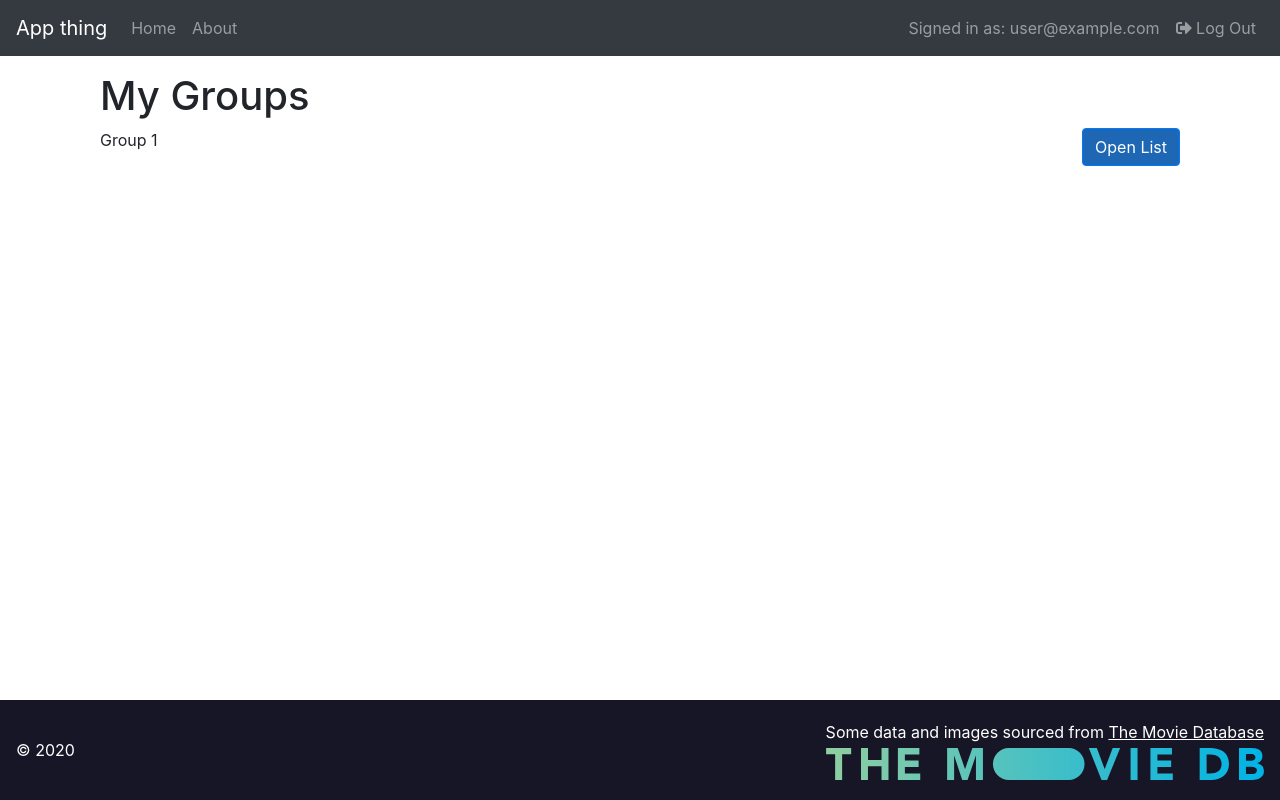
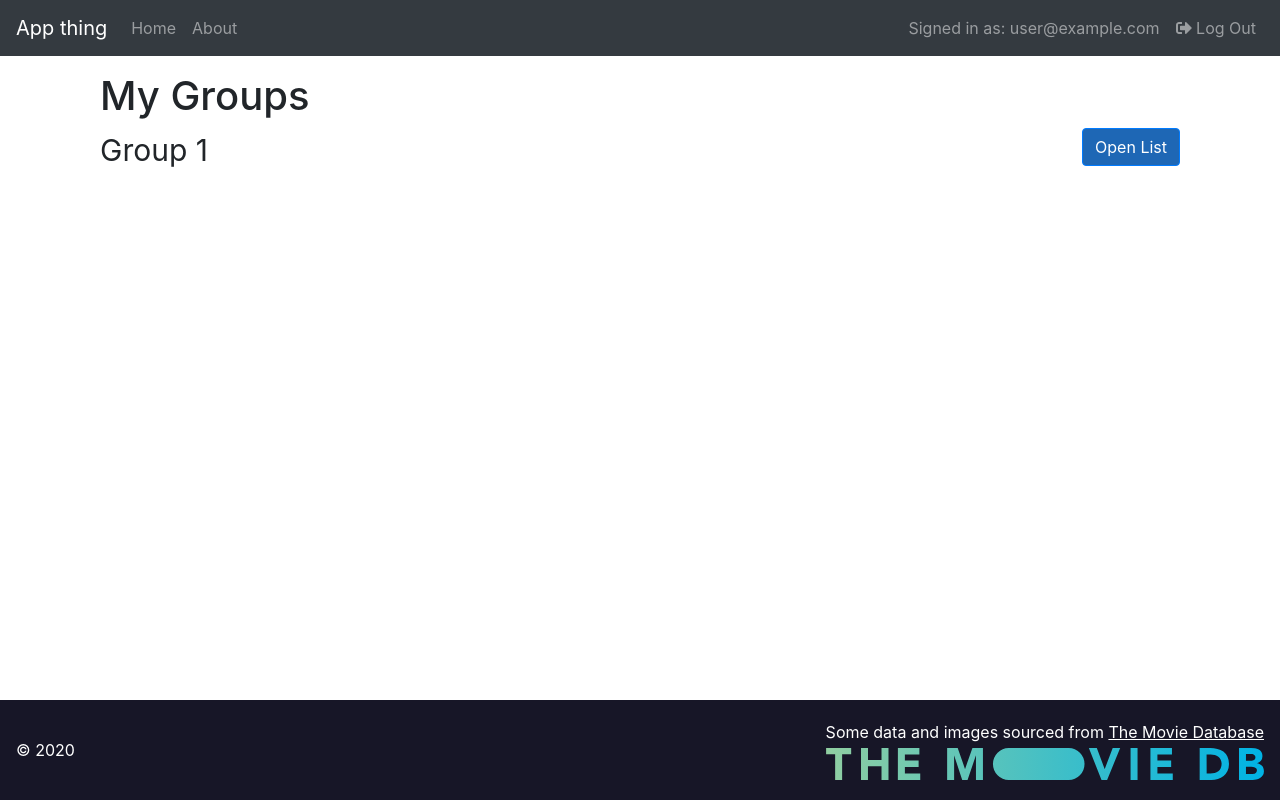
Before and after one commit to info340b-sp20/project-2-timtim17, a React (Create React App) app: page / in a window 1280 px wide. Built offline with nearby package versions, Linux system fonts and the light colour scheme; no server answers; sample sign-in values are in the browser's storage.

Commit message:
added group buttons '

```diff
--- a/src/ListPage.js
+++ b/src/ListPage.js
@@ -35,7 +35,9 @@ class ColButton extends Component {
     return (
       <Col>
           <div style={{ display: 'flex', justifyContent: 'space-between'}}>
+            <div style={{ fontSize: '30px'}}>
               {this.props.groupName}
+            </div>
             <Link to={this.props.groupLink}><Button variant="primary">Open List</Button></Link>
           </div>
       </Col>
```
